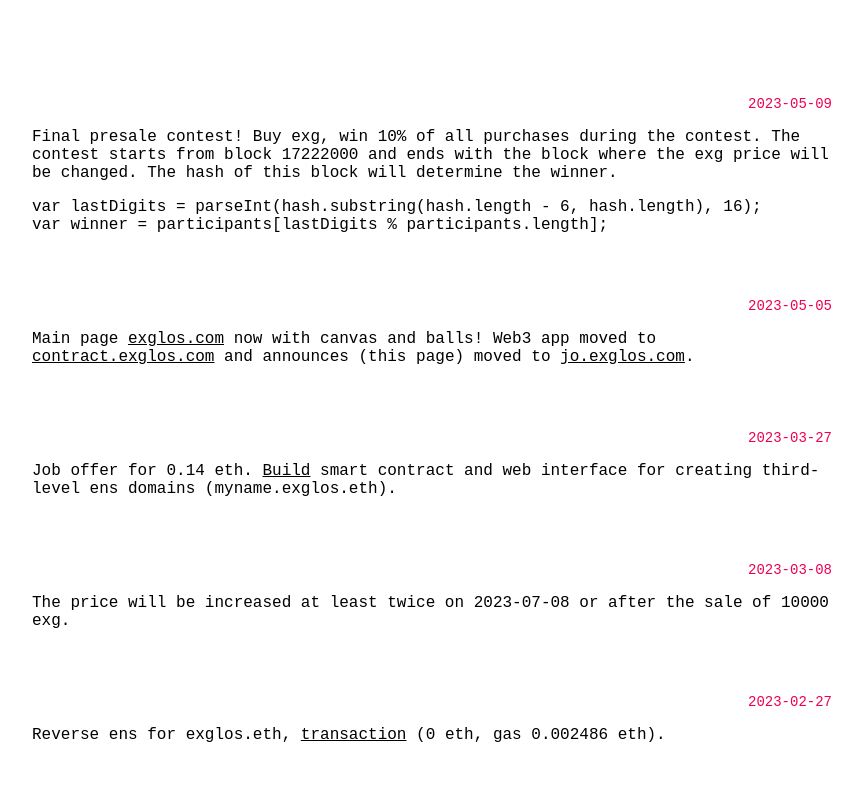
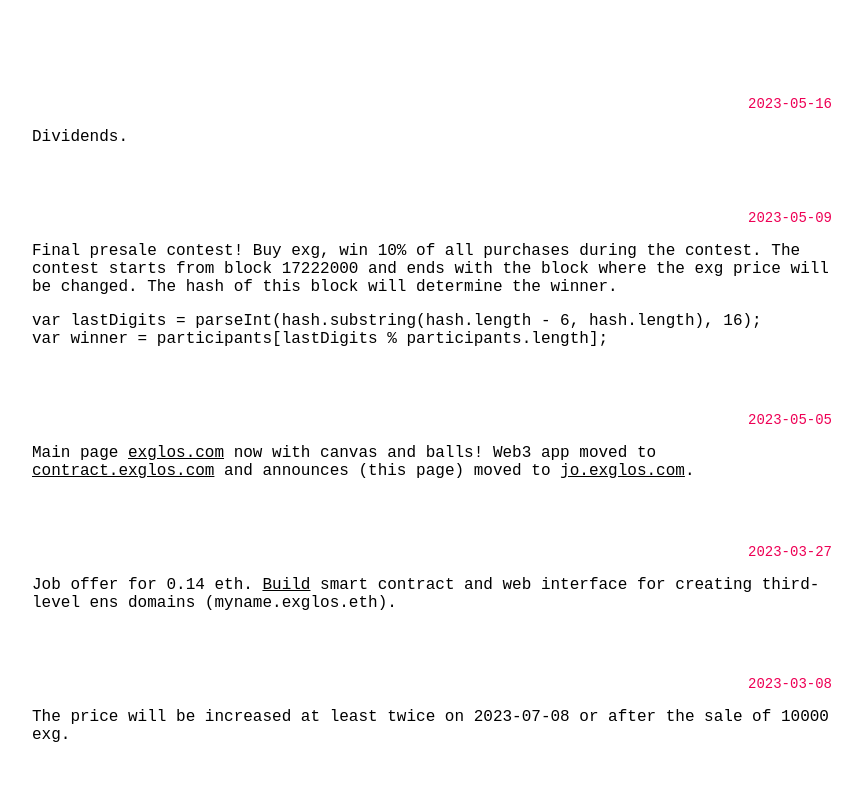
Before and after one commit to exglos/jo, a plain HTML site: page index.html in a window 1280 px wide. Shown: the top 800 px of the page, without its empty margins (208-1070 px from the left). Drawn offline with Linux system fonts and the light colour scheme.

Commit message:
1.1.0 divs

```diff
--- a/index.html
+++ b/index.html
@@ -1,5 +1,5 @@
 <!DOCTYPE html>
-<!-- 1.0.0 -->
+<!-- 1.1.0 -->
 <html lang="en">
     <head>
         <title>Jo Satoshi's blog</title>
@@ -45,6 +45,8 @@
     </head>
     <body>
         <div id="main">
+            <h2 id="a2023-02-18">2023-05-16</h2>
+            <p>Dividends.</p>
             <h2 id="a2023-05-09">2023-05-09</h2>
             <p>Final presale contest! Buy exg, win 10% of all purchases during the contest.
                 The contest starts from block 17222000
```
